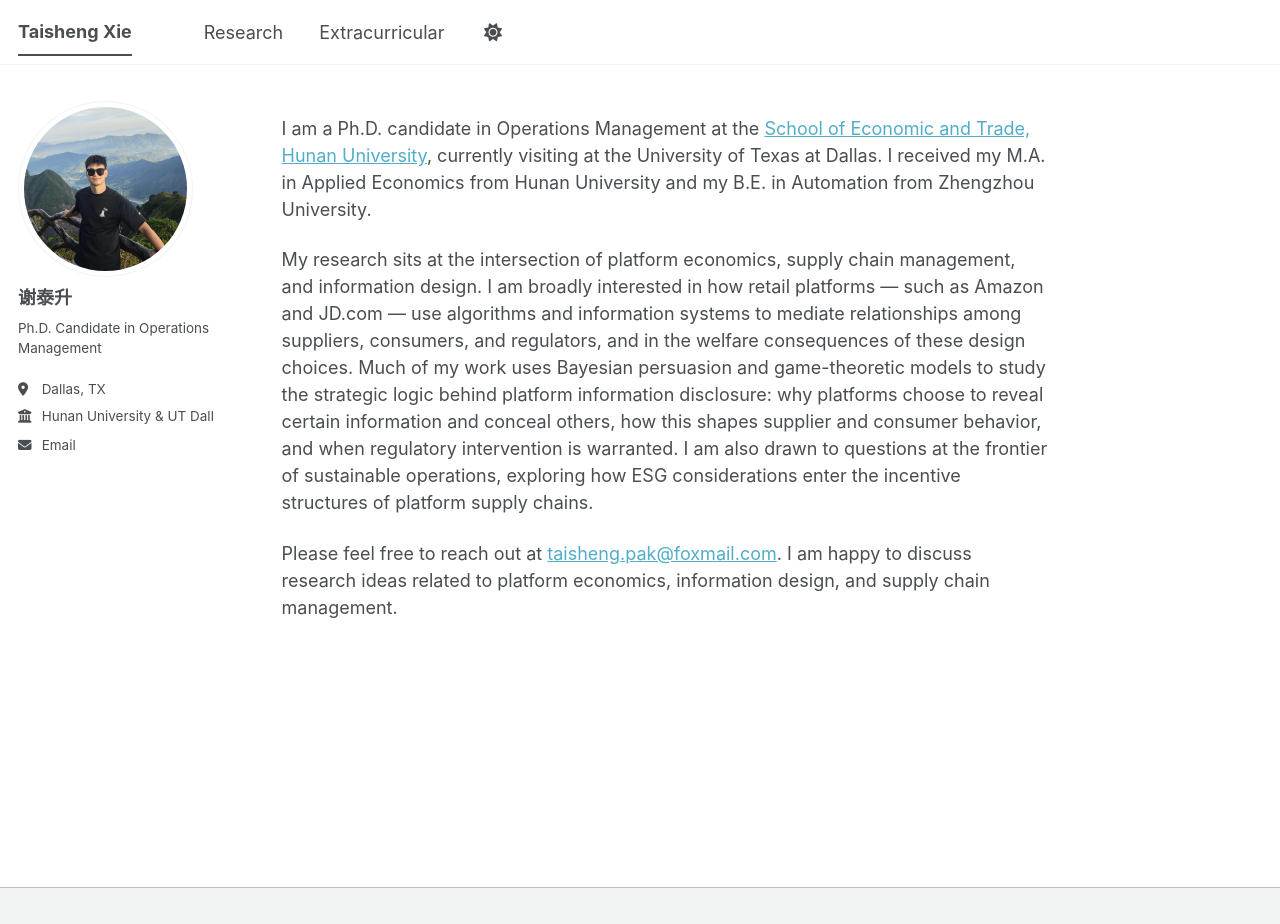
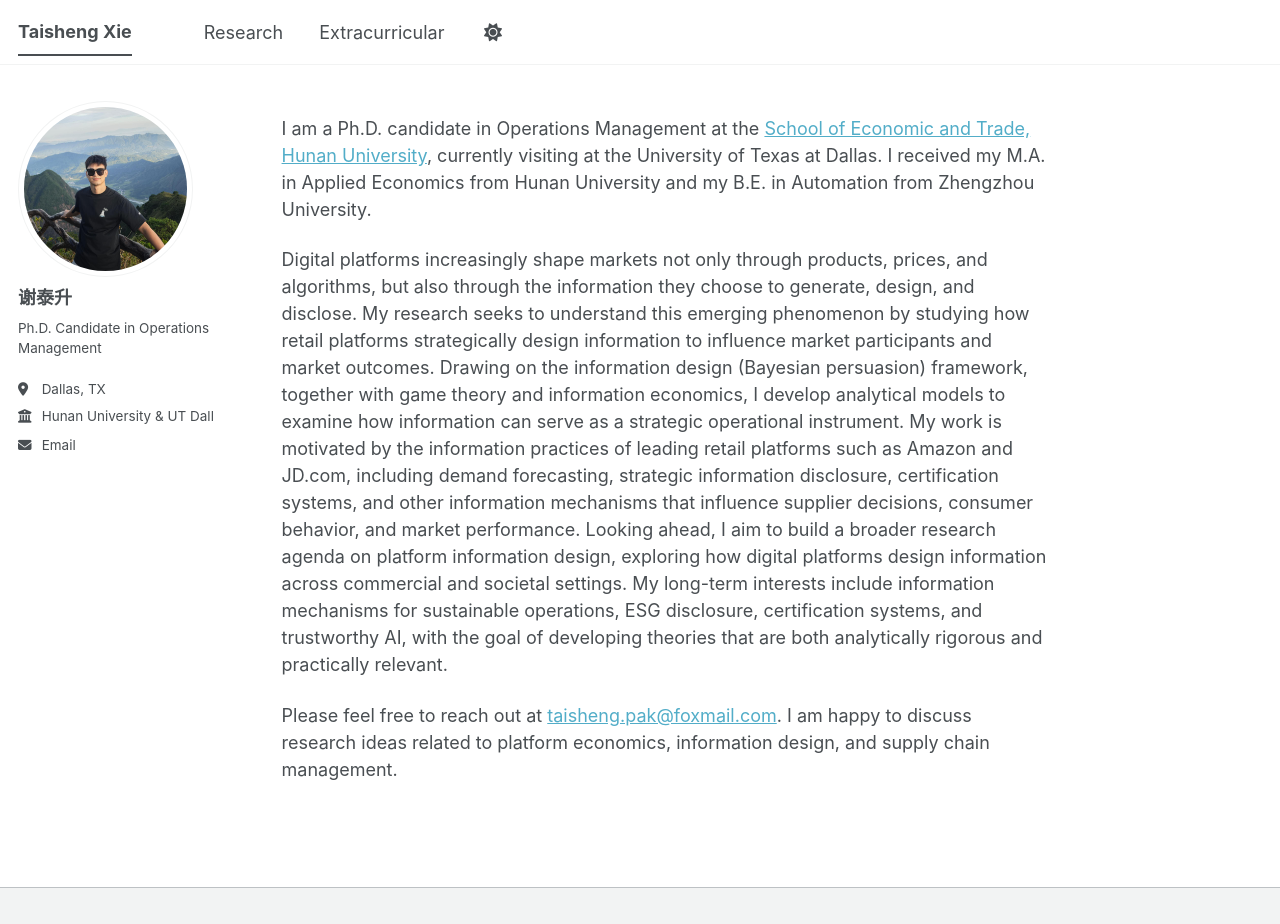
Before and after one commit to tsxie9876-wq/tsxie9876-wq.github.io, a Jekyll site: the page built from _pages/about.md, in a window 1280 px wide and 924 px high. Built offline with Jekyll 4.4.1, drawn with Linux system fonts in a browser that asks for light colours; a style sheet for code colours, icons or effects is not loaded.

Commit message:
Update about.md

```diff
--- a/_pages/about.md
+++ b/_pages/about.md
@@ -9,6 +9,8 @@ redirect_from:
 
 I am a Ph.D. candidate in Operations Management at the [School of Economic and Trade, Hunan University](https://cet.hnu.edu.cn/), currently visiting at the University of Texas at Dallas. I received my M.A. in Applied Economics from Hunan University and my B.E. in Automation from Zhengzhou University.
 
-My research sits at the intersection of platform economics, supply chain management, and information design. I am broadly interested in how retail platforms — such as Amazon and JD.com — use algorithms and information systems to mediate relationships among suppliers, consumers, and regulators, and in the welfare consequences of these design choices. Much of my work uses Bayesian persuasion and game-theoretic models to study the strategic logic behind platform information disclosure: why platforms choose to reveal certain information and conceal others, how this shapes supplier and consumer behavior, and when regulatory intervention is warranted. I am also drawn to questions at the frontier of sustainable operations, exploring how ESG considerations enter the incentive structures of platform supply chains.
+Digital platforms increasingly shape markets not only through products, prices, and algorithms, but also through the information they choose to generate, design, and disclose. My research seeks to understand this emerging phenomenon by studying how retail platforms strategically design information to influence market participants and market outcomes.
+Drawing on the information design (Bayesian persuasion) framework, together with game theory and information economics, I develop analytical models to examine how information can serve as a strategic operational instrument. My work is motivated by the information practices of leading retail platforms such as Amazon and JD.com, including demand forecasting, strategic information disclosure, certification systems, and other information mechanisms that influence supplier decisions, consumer behavior, and market performance.
+Looking ahead, I aim to build a broader research agenda on platform information design, exploring how digital platforms design information across commercial and societal settings. My long-term interests include information mechanisms for sustainable operations, ESG disclosure, certification systems, and trustworthy AI, with the goal of developing theories that are both analytically rigorous and practically relevant.
 
 Please feel free to reach out at [taisheng.pak@foxmail.com](mailto:taisheng.pak@foxmail.com). I am happy to discuss research ideas related to platform economics, information design, and supply chain management.
```
